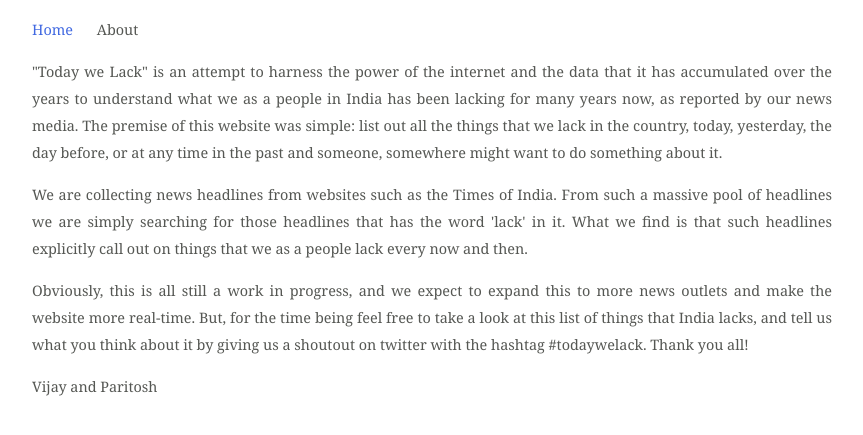
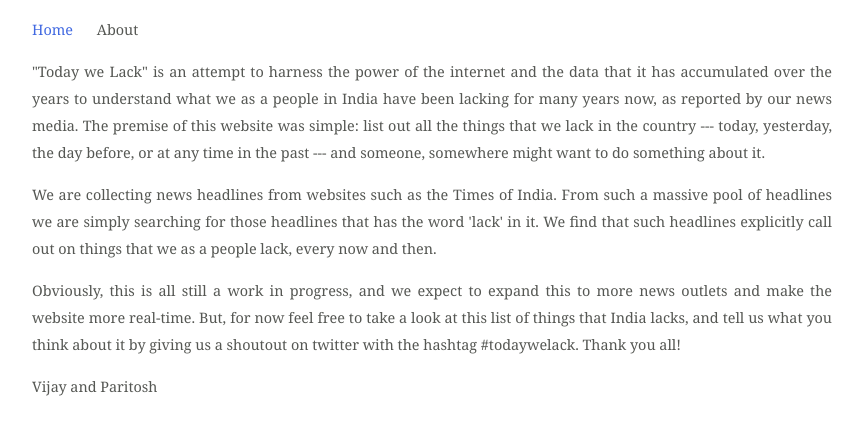
Before and after one commit to VijayKrishna/today-we-lack, a plain HTML site: page about.html in a window 1280 px wide. Shown: the part 75-510 px from the top of the page, without its empty margins (8-871 px from the left). Drawn offline with Linux system fonts and the light colour scheme.

Commit message:
Grammar edits to about us.

```diff
--- a/about.html
+++ b/about.html
@@ -21,11 +21,11 @@
 
 <div class='about'>
 <p>
-"Today we Lack" is an attempt to harness the power of the internet and the data that it has accumulated over the years to understand what we as a people in India has been lacking for many years now, as reported by our news media. The premise of this website was simple: list out all the things that we lack in the country, today, yesterday, the day before, or at any time in the past and someone, somewhere might want to do something about it.</p>
+"Today we Lack" is an attempt to harness the power of the internet and the data that it has accumulated over the years to understand what we as a people in India have been lacking for many years now, as reported by our news media. The premise of this website was simple: list out all the things that we lack in the country --- today, yesterday, the day before, or at any time in the past --- and someone, somewhere might want to do something about it.</p>
 
-<p>We are collecting news headlines from websites such as the Times of India. From such a massive pool of headlines we are simply searching for those headlines that has the word 'lack' in it. What we find is that such headlines explicitly call out on things that we as a people lack every now and then.</p>
+<p>We are collecting news headlines from websites such as the Times of India. From such a massive pool of headlines we are simply searching for those headlines that has the word 'lack' in it. We find that such headlines explicitly call out on things that we as a people lack, every now and then.</p>
 
-<p>Obviously, this is all still a work in progress, and we expect to expand this to more news outlets and make the website more real-time. But, for the time being feel free to take a look at this list of things that India lacks, and tell us what you think about it by giving us a shoutout on twitter with the hashtag #todaywelack. Thank you all!</p>
+<p>Obviously, this is all still a work in progress, and we expect to expand this to more news outlets and make the website more real-time. But, for now feel free to take a look at this list of things that India lacks, and tell us what you think about it by giving us a shoutout on twitter with the hashtag #todaywelack. Thank you all!</p>
 
 <p>Vijay and Paritosh</p>
 </div>
```
